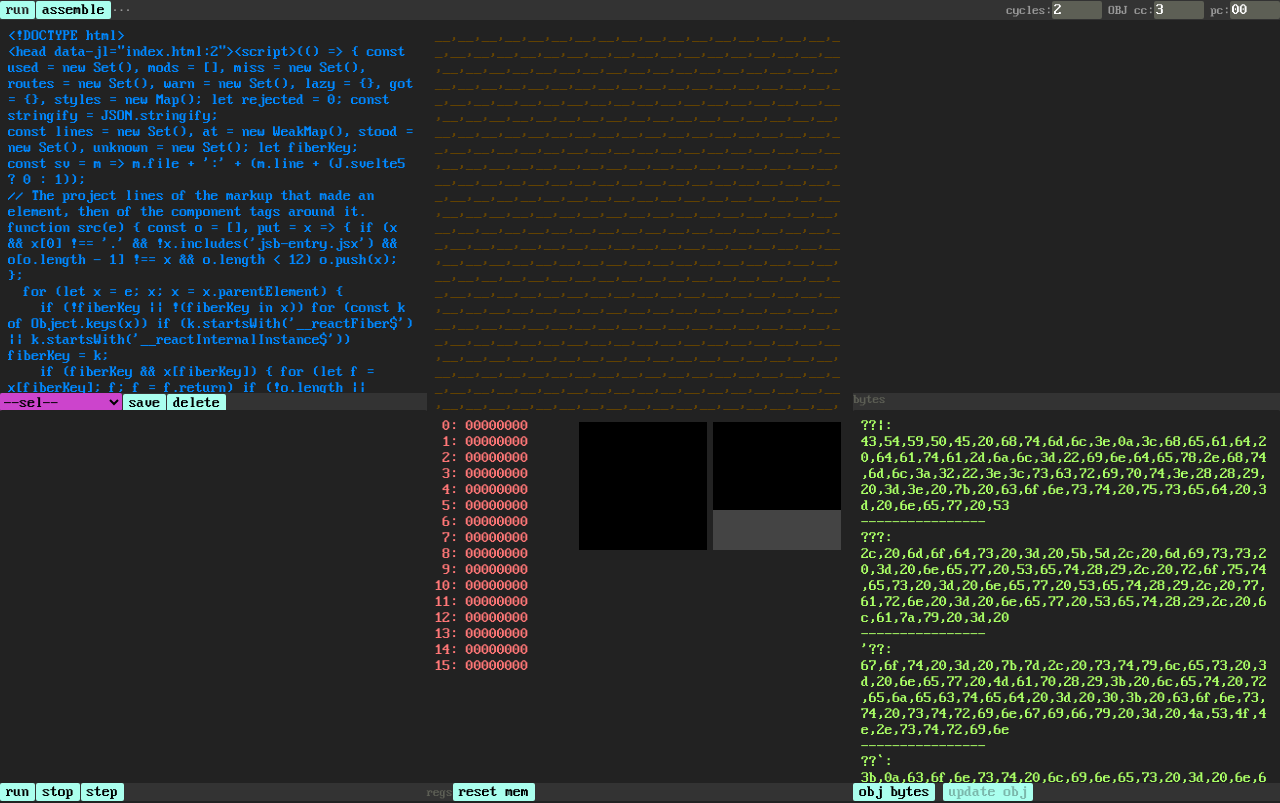
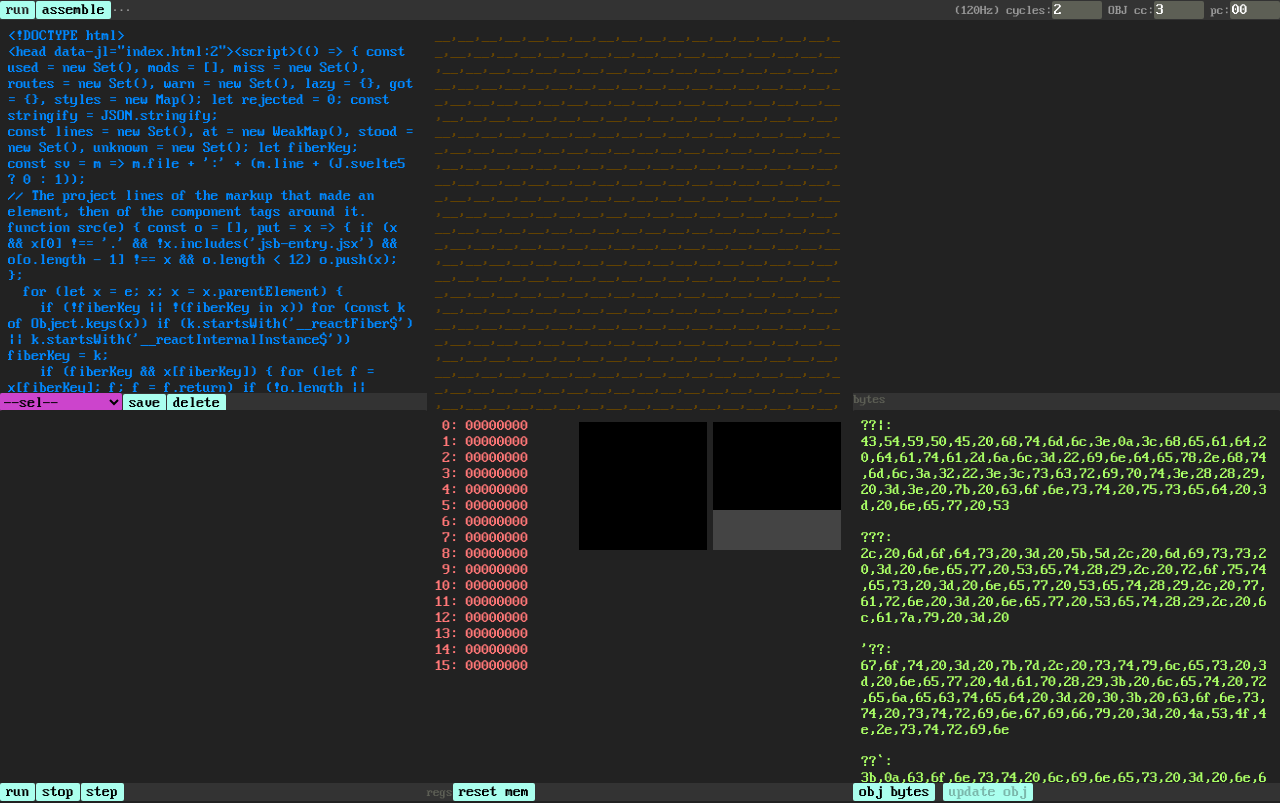
Before and after one commit to mrspeaker/zads, a website with bundled scripts: page index.html in a window 1280 px wide. Built offline with nearby package versions, Linux system fonts and the light colour scheme; files whose address does not match are found by name.

Commit message:
hz measure. sprites in default.

```diff
--- a/index.html
+++ b/index.html
@@ -10,6 +10,7 @@
       <span id="help">...</span>
     </div>
     <div class="psw">
+      <span>(<span id="hz">_</span>Hz)</span>
       <span> cycles:<input type="text" id="cycles" /></span>
       <span id="format">fmt</span>
       <span> cc:<input type="text" id="psw_cc" /></span>
--- a/src/defaultPrograms.js
+++ b/src/defaultPrograms.js
@@ -21,5 +21,53 @@ w2       dc    f'123'        Second number
 w3       ds    f             Maximum
          end   max
 `,
+  sprites: `sprite   csect
+         mvi   111(,15),4
+         mvi   115(,15),2
+         mvi   119(,15),15
+         mvi   123(,15),15
+         mvi   131(,15),0
+
+         l     3,zero
+loop     ds    0
+         xi    111(,15),b'00001011'
+         l     1,116(,15)     load spr x
+         l     2,120(,15)     spr y
+
+         ch    3,136(,15)     is right?
+         be    left
+         ahi   1,1            add 1
+
+left     ch    3,132(,15)     is left
+         be    up
+         ahi   1,-1
+
+up       ch    3,140(,15)    is up?
+         be    down
+         ahi   2,-1
+
+down     ch    3,144(,15)
+         be    done
+         ahi   2,1
+
+done     st    1,116(,15)     store x
+         st    2,120(,15)     store y
+
+         b     loop
+
+
+         bcr   b'1111',14
+zero     dc    f'0'
+
+         end   sprite
+
+`,
 };
+
+const loadDefaultProgs = () => {
+  const progs = [{ sprites: "spr1.asm" }, { scan6: "scan6.asm" }].map(
+    ({ name, file }) => {}
+  );
+};
+
 export default defaultPrograms;
--- a/src/render.js
+++ b/src/render.js
@@ -5,10 +5,11 @@ import { $, toHex, formatObjRecord } from "./utils.js";
 import { memval, bytes_to_fw } from "./bytes.js";
 
 function render(state) {
-  const { machine, program, zads, programs, selected } = state;
+  const { machine, program, zads, programs, selected, cyclesPerFrame } = state;
   const { showObjBytes } = zads;
 
   $("#btnUpdate").disabled = !showObjBytes;
+  $("#hz").innerText = 60 * state.cyclesPerFrame;
 
   if (program) {
     const { goff, obj, src, code_txt, code, symbols } = program;
@@ -16,7 +17,7 @@ function render(state) {
     $("#src").value = src;
     $("#obj").value = showObjBytes
       ? obj.map((v) => v.map((vv) => toHex(vv))).join("\n")
-      : obj.map(formatObjRecord).join("\n----------------\n");
+      : obj.map(formatObjRecord).join("\n\n");
     $("#emu").value = code_txt?.join("\n");
     $("#dis").value = disassemble(code, symbols, showObjBytes).join("\n");
   }
--- a/src/state.js
+++ b/src/state.js
@@ -13,15 +13,6 @@ export const mk_state = () => ({
   selected: null,
   cyclesPerFrame: 2,
 });
-
-const key_handler = (dom) => {
-  dom.addEventListener("keydown", () => {});
-  dom.addEventListener("keyup", () => {});
-  return () => {
-    //    if (isRight) right();
-    //    if (isLeft) left();
-  };
-};
 
 const mk_machine = () => ({
   regs: mk_regs(16),
--- a/src/utils.js
+++ b/src/utils.js
@@ -137,7 +137,7 @@ export const eb2code = (ch) => {
   return code ?? 0;
 };
 
-const despace = (ch) => (ch === 0x40 ? " " : toHex(ch));
+const despace = (ch) => (ch === 0x40 ? "_" : toHex(ch));
 
 export const formatObjRecord = (rec) => {
   const [, ta, tb, tc, ...theRest] = rec;
```
